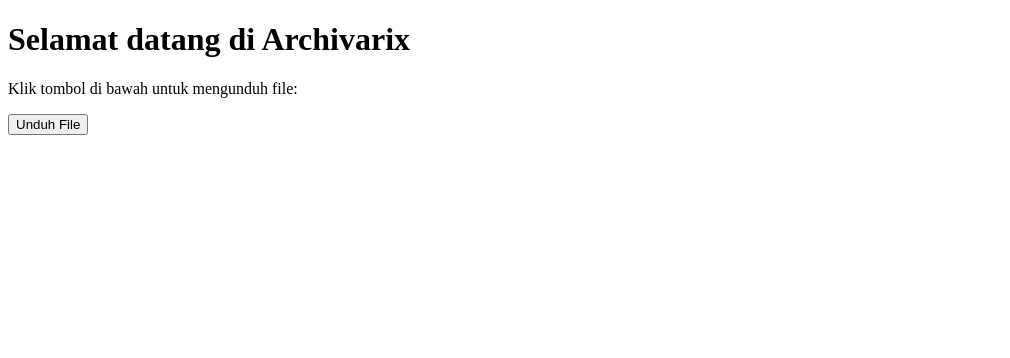
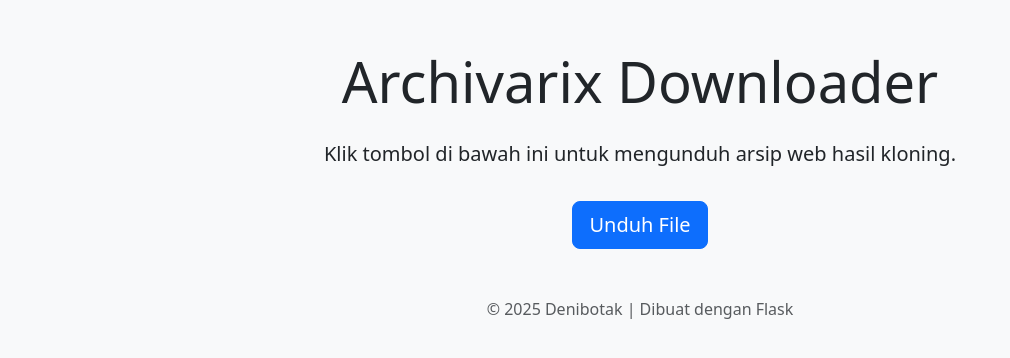
Before and after one commit to Denibotak/archivarix-clone, a plain HTML site: page templates/index.html in a window 1280 px wide. Shown: the whole page, without its empty margins (0-1010 px from the left). Drawn offline with nearby package versions, Linux system fonts and the light colour scheme.

Commit message:
Update halaman depan

```diff
--- a/templates/index.html
+++ b/templates/index.html
@@ -1,15 +1,22 @@
 <!DOCTYPE html>
-<html lang="en">
+<html lang="id">
 <head>
     <meta charset="UTF-8">
     <meta name="viewport" content="width=device-width, initial-scale=1.0">
-    <title>Archivarix Download</title>
+    <title>Archivarix Downloader</title>
+    <link href="https://cdn.jsdelivr.net/npm/bootstrap@5.3.3/dist/css/bootstrap.min.css" rel="stylesheet">
 </head>
-<body>
-    <h1>Selamat datang di Archivarix</h1>
-    <p>Klik tombol di bawah untuk mengunduh file:</p>
-    <a href="/download">
-        <button>Unduh File</button>
-    </a>
+<body class="bg-light">
+
+<div class="container text-center mt-5">
+    <h1 class="display-4 mb-4">Archivarix Downloader</h1>
+    <p class="lead">Klik tombol di bawah ini untuk mengunduh arsip web hasil kloning.</p>
+    <a href="/download" class="btn btn-primary btn-lg mt-3">Unduh File</a>
+</div>
+
+<footer class="text-center mt-5 text-muted">
+    <p>© 2025 Denibotak | Dibuat dengan Flask</p>
+</footer>
+
 </body>
 </html>
```
